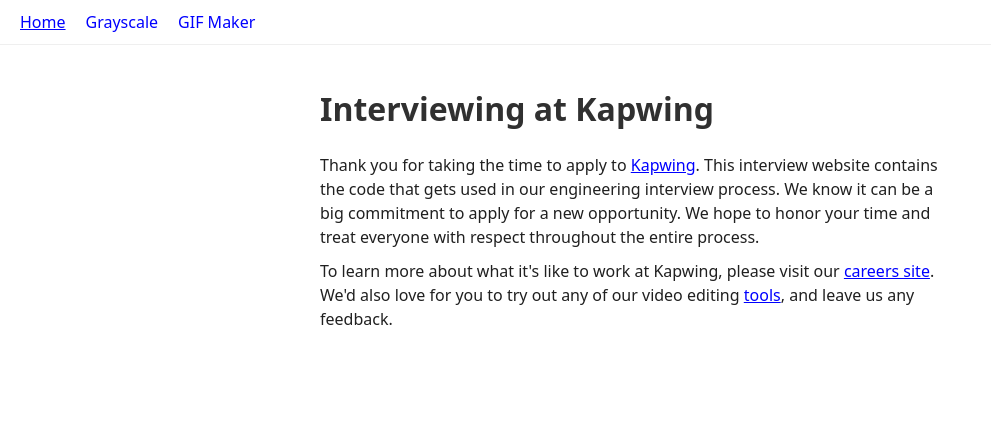
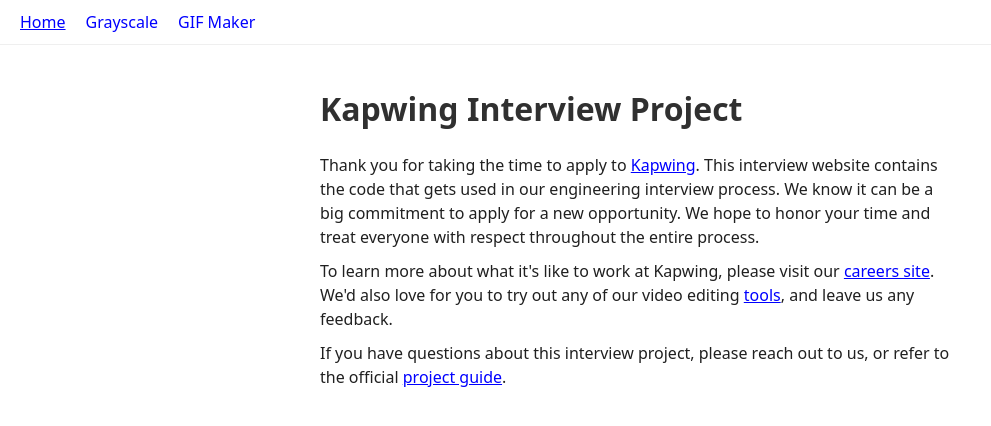
Before and after one commit to petertimwalker/gif-maker, a Next.js app: page / in a window 1280 px wide. Shown: the top 426 px of the page, without its empty margins (0-991 px from the left). Built offline with nearby package versions, Linux system fonts and the light colour scheme.

Commit message:
update homepage

```diff
--- a/src/pages/index.tsx
+++ b/src/pages/index.tsx
@@ -21,7 +21,7 @@
       <main className={styles.main}>
         <Navbar />
         <div className={styles.body}>
-          <h1 className={styles.header}>Interviewing at Kapwing</h1>
+          <h1 className={styles.header}>Kapwing Interview Project</h1>
           <div className={styles.content}>
             <p className={styles.p}>
               Thank you for taking the time to apply to{" "}
@@ -39,6 +39,14 @@
               <a href="https://www.kapwing.com/tools">tools</a>, and leave us
               any feedback.
             </p>
+            <p className={styles.p}>
+              If you have questions about this interview project, please reach
+              out to us, or refer to the official{" "}
+              <a href="https://docs.google.com/document/d/1f7MpfMQevpiHisR4LlHJLUvprPdp4tepQbx29zW59E0/edit">
+                project guide
+              </a>
+              .
+            </p>
           </div>
         </div>
       </main>
```
